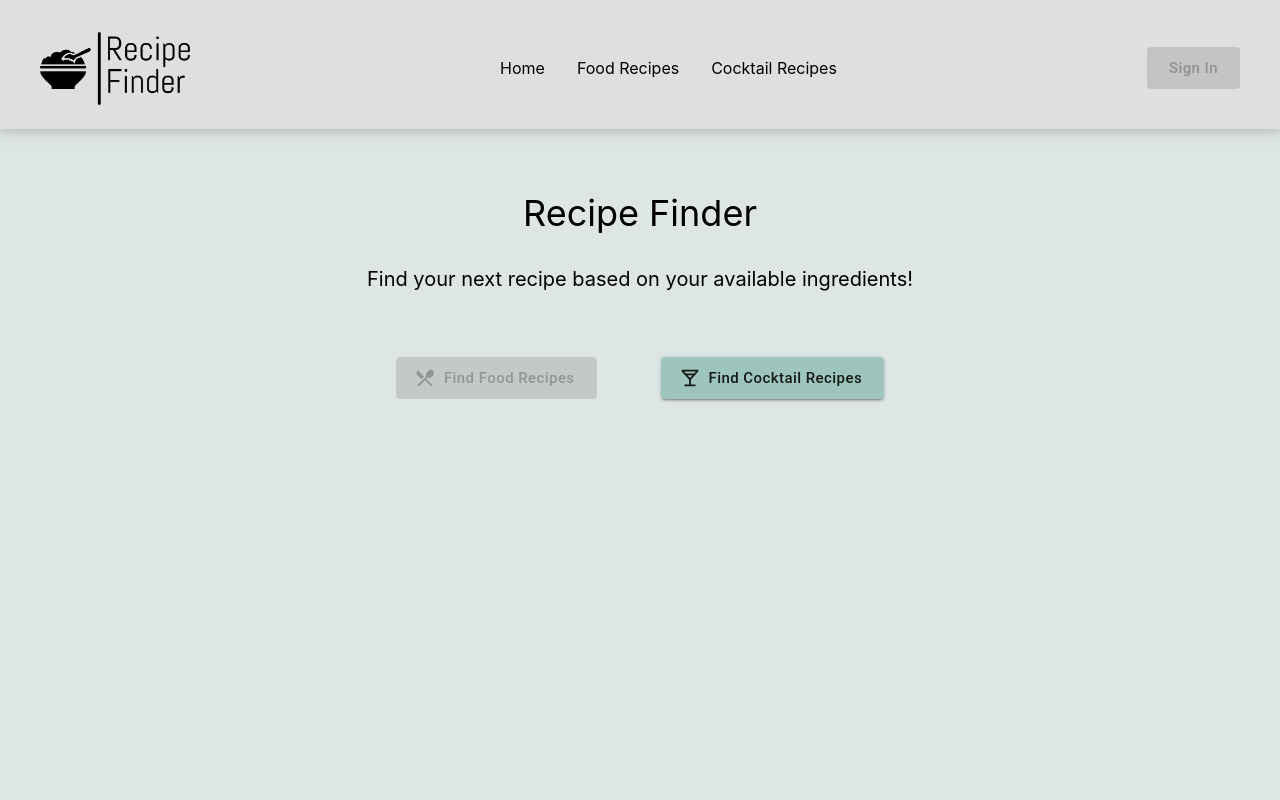
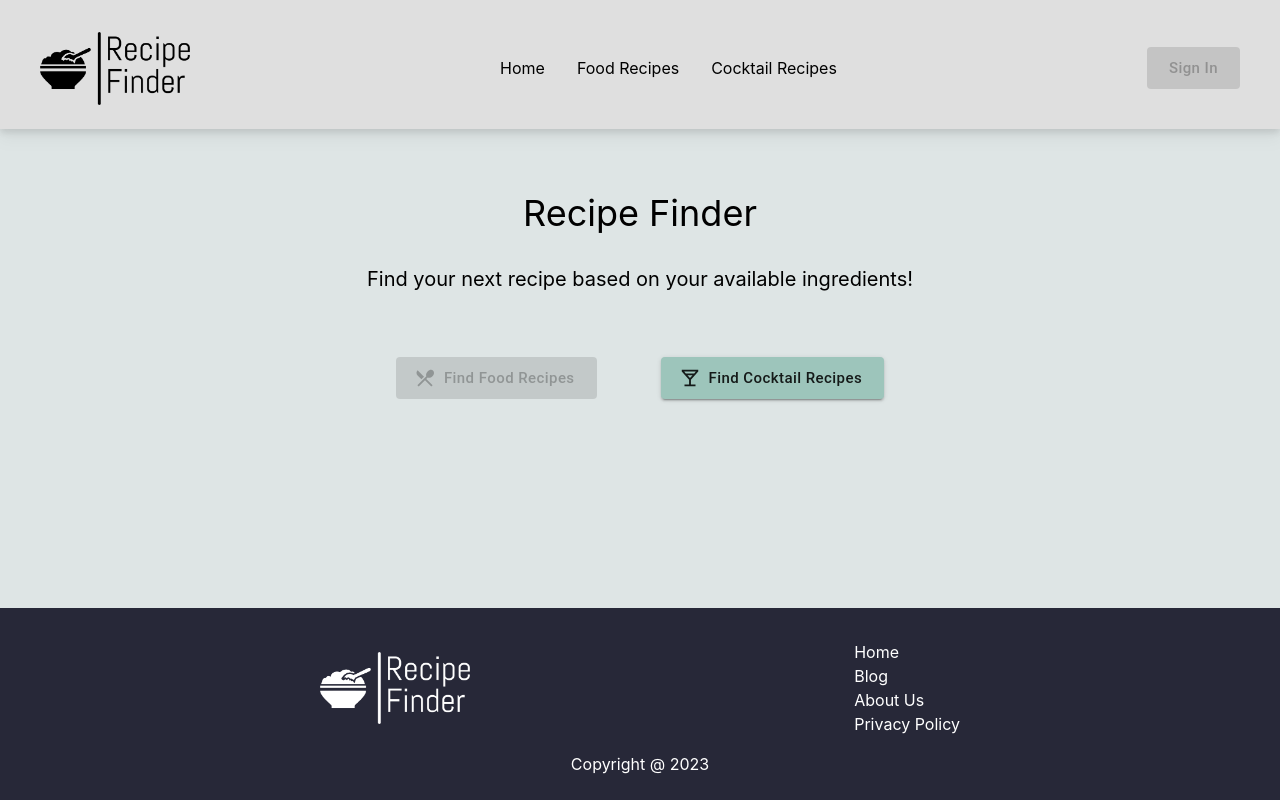
Before and after one commit to KristianKjerstad/recipe-app, a React (Vite) app in the folder frontend/: page / in a window 1280 px wide. Built offline with nearby package versions, Linux system fonts and the light colour scheme; no server answers.

Commit message:
add footer

```diff
--- /dev/null
+++ b/frontend/src/components/Footer.tsx
@@ -0,0 +1,62 @@
+import { useEffect, useState } from 'react'
+import { Link, useNavigate } from 'react-router-dom'
+
+export const Footer = () => {
+    const navigate = useNavigate()
+    const [width, setWidth] = useState(window.innerWidth)
+    const [open, setOpen] = useState<boolean>(false)
+
+    const SCREEN_WIDTH_LIMIT = 1000
+
+    const toggleDrawer = () => () => {
+        setOpen(!open)
+    }
+
+    useEffect(() => {
+        const handleResize = () => {
+            setWidth(window.innerWidth)
+        }
+
+        window.addEventListener('resize', handleResize)
+
+        return () => {
+            window.removeEventListener('resize', handleResize)
+        }
+    }, [])
+
+    return (
+        <div className=" bg-[#272838] text-white w-[100%] pt-8 pb-6">
+            <div>
+                {width >= SCREEN_WIDTH_LIMIT && (
+                    <div className="flex justify-between align-center items-center pl-80 pr-80 pb-4 ">
+                        <img
+                            className="cursor-pointer"
+                            src="../src/assets/logo-w.png"
+                            width="150"
+                            height="55"
+                            alt="logo"
+                            onClick={() => navigate('/')}
+                        />
+                        <div className="flex flex-col text-left">
+                            <Link to="/">Home</Link>
+                            <Link to="/blog">Blog</Link>
+                            <Link to="/about-us">About Us</Link>
+                            <Link to="/privacy-policy">Privacy Policy</Link>
+                        </div>
+                    </div>
+                )}
+                {width < SCREEN_WIDTH_LIMIT && (
+                    <>
+                        <div className="flex flex-col text-center pb-4">
+                            <Link to="/">Home</Link>
+                            <Link to="/blog">Blog</Link>
+                            <Link to="/about-us">About Us</Link>
+                            <Link to="/privacy-policy">Privacy Policy</Link>
+                        </div>
+                    </>
+                )}
+            </div>
+            <div>Copyright @ {new Date().getFullYear()}</div>
+        </div>
+    )
+}
--- a/frontend/src/main.tsx
+++ b/frontend/src/main.tsx
@@ -4,6 +4,7 @@ import ReactDOM from 'react-dom/client'
 import { ErrorBoundary } from 'react-error-boundary'
 import { BrowserRouter } from 'react-router-dom'
 import App from './App.tsx'
+import { Footer } from './components/Footer.tsx'
 import { Header } from './components/Header.tsx'
 import './index.css'
 import { theme } from './styling/mui.ts'
@@ -13,8 +14,13 @@ ReactDOM.createRoot(document.getElementById('root')!).render(
         <BrowserRouter>
             <ThemeProvider theme={theme}>
                 <ErrorBoundary fallback={<div>Error...</div>}>
-                    <Header />
-                    <App />
+                    <div className="flex flex-col min-h-screen">
+                        <div className="flex-grow">
+                            <Header />
+                            <App />
+                        </div>
+                        <Footer />
+                    </div>
                 </ErrorBoundary>
             </ThemeProvider>
         </BrowserRouter>
```
Also changed, not shown: frontend/src/assets/logo-w.png (added).
